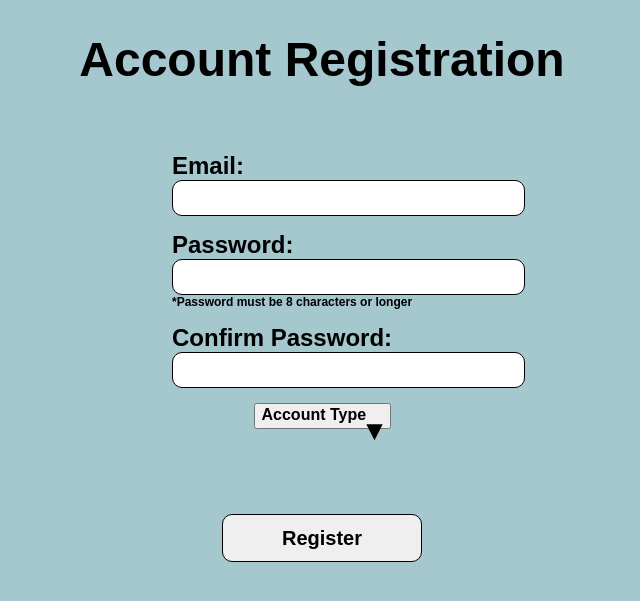
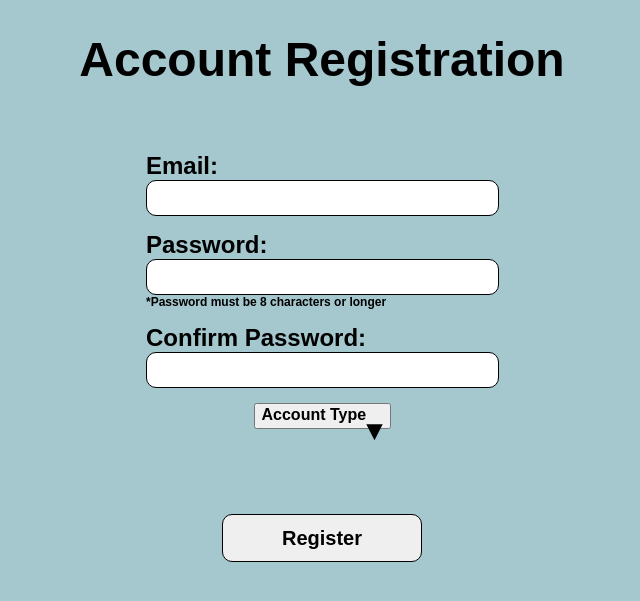
Before and after one commit to cse442-at-ub/u24-polling-and-feedback-pollords, a PHP site: page /html/accCreation.html in a window 1280 px wide. Shown: the top 601 px of the page, without its empty margins (318-958 px from the left). Run offline with PHP 8.4, Linux system fonts and the light colour scheme.

Commit message:
added right-sided padding to inputBox div to center it

```diff
--- a/src/css/accCreation.css
+++ b/src/css/accCreation.css
@@ -55,6 +55,7 @@ label:after {
     /*margin-left: auto;
     margin-right: auto;*/
     margin-top: 15px;
+    padding-right: 52px;
     /*width: 25%; /* this is a problem for mobile */
     width: 300px; /* fix */
 }
```
